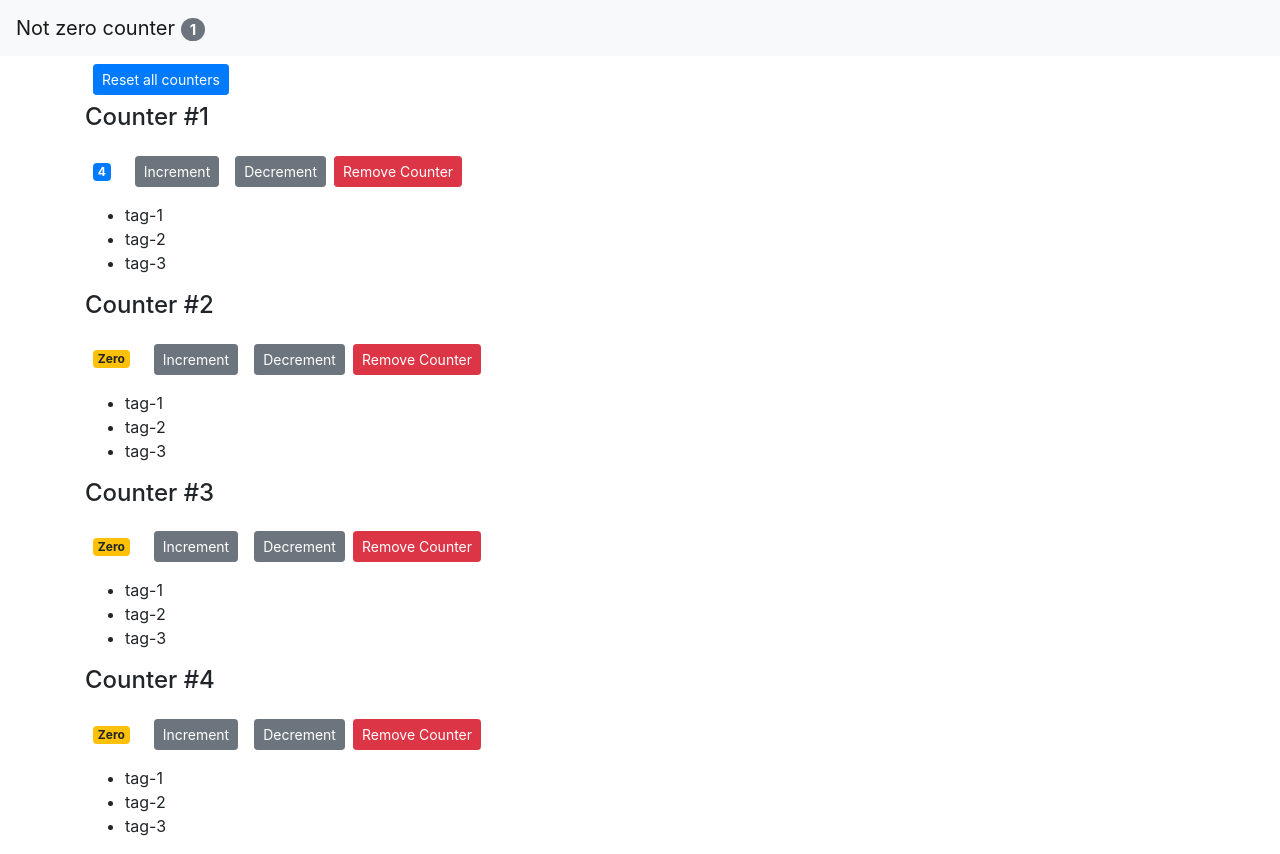
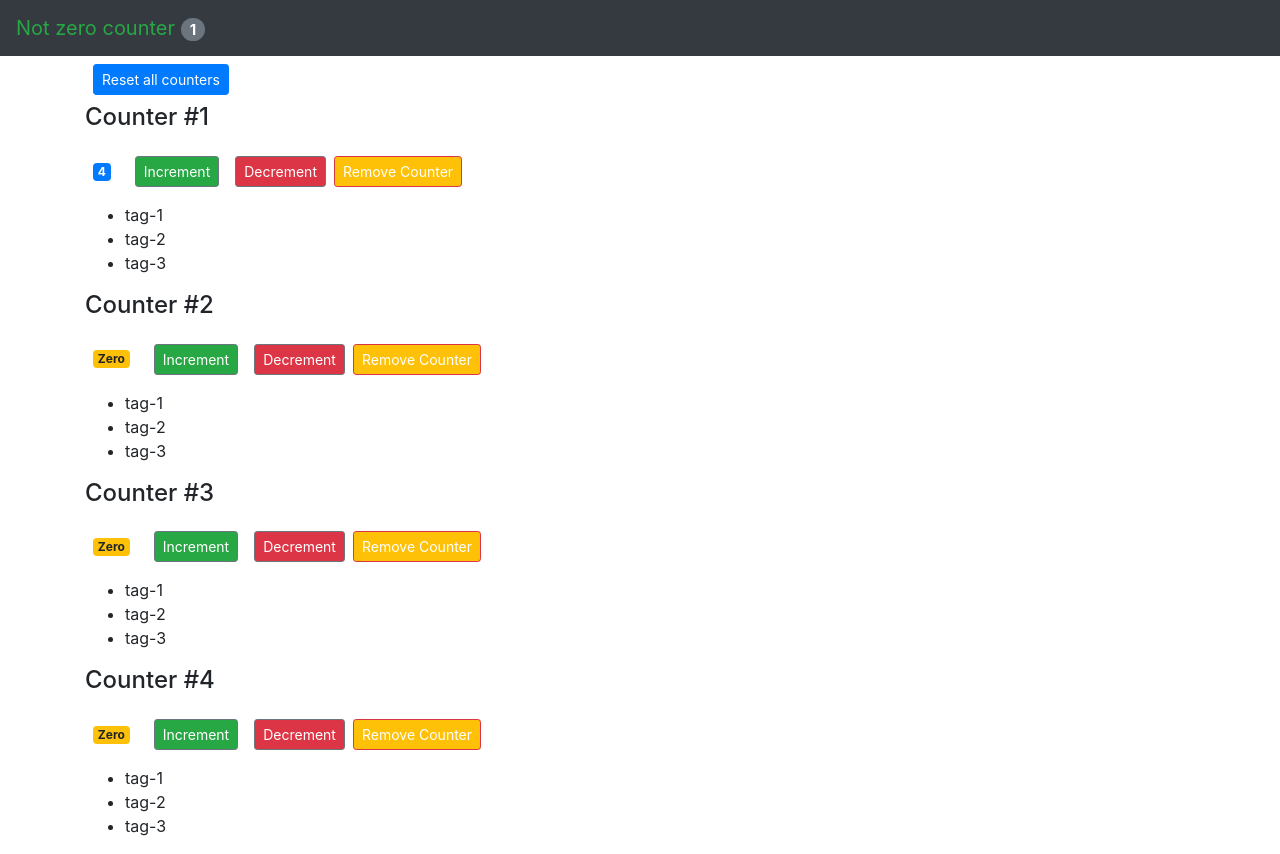
Before and after one commit to NailBrain13/app, a React (Create React App) app: page / in a window 1280 px wide. Built offline with nearby package versions, Linux system fonts and the light colour scheme.

Commit message:
Color fix

```diff
--- a/src/components/counter.jsx
+++ b/src/components/counter.jsx
@@ -12,19 +12,19 @@ class Counter extends Component {
         <span className={this.getBadgeClasses()}>{this.formatCount()}</span>
         <button
           onClick={() => this.props.onIncriment(this.props.counter)}
-          className='btn btn-secondary btn-sm m-3'
+          className='btn btn-secondary btn-sm m-3 bg-success'
         >
           Increment
         </button>
         <button
           onClick={() => this.props.onDicrement(this.props.counter)}
-          className='btn btn-secondary btn-sm'
+          className='btn btn-secondary btn-sm bg-danger'
         >
           Decrement
         </button>
         <button
           onClick={() => this.props.onDelete(this.props.counter.id)}
-          className='btn btn-danger btn-sm m-2'
+          className='btn btn-danger btn-sm m-2 bg-warning'
         >
           Remove Counter
         </button>
--- a/src/components/navbar.jsx
+++ b/src/components/navbar.jsx
@@ -2,8 +2,8 @@ import React from 'react';
 
 const NavBar = ({ totalCounters }) => {
   return (
-    <nav className='navbar navbar-light bg-light'>
-      <a className='navbar-brand' href='!#'>
+    <nav className='navbar navbar-light bg-dark'>
+      <a className='navbar-brand text-success' href='!#'>
         Not zero counter{' '}
         <span className='badge badge-pill badge-secondary'>
           {totalCounters}
```
